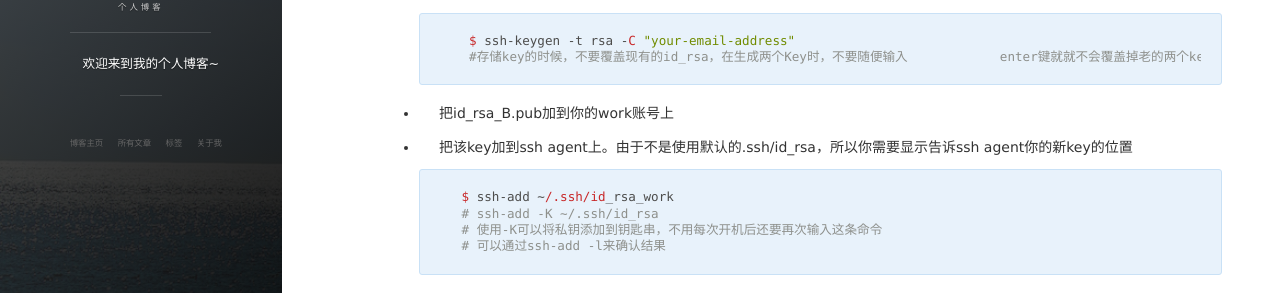
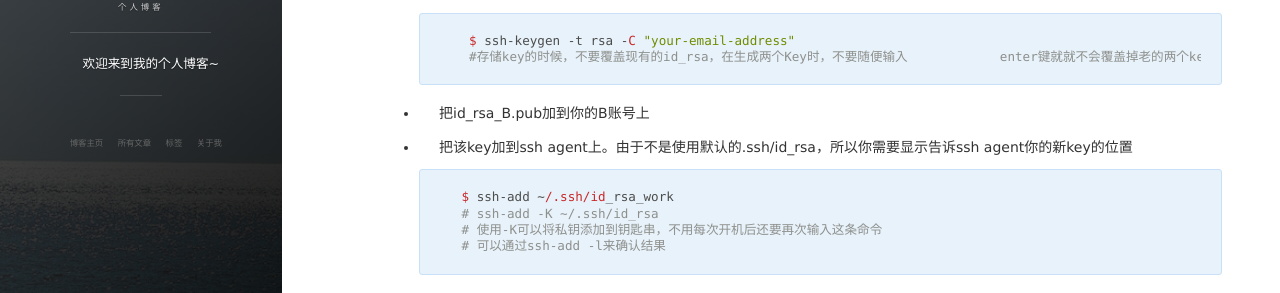
Before and after one commit to SYJshang/SYJshang.github.io, a Jekyll site: the page built from _posts/2019-11-01-在同一台电脑使用两个github账号.md, in a window 1280 px wide and 900 px high. Shown: the part 452-745 px from the top of the window. Built offline with Jekyll 4.4.1, drawn with Linux system fonts in a browser that asks for light colours; nearby versions of some CDN libraries; comment, search, counter and statistics services are not loaded.

Commit message:
Update 2019-11-01-在同一台电脑使用两个github账号.md

```diff
--- a/_posts/2019-11-01-在同一台电脑使用两个github账号.md
+++ b/_posts/2019-11-01-在同一台电脑使用两个github账号.md
@@ -26,7 +26,7 @@ tag: git
 		 $ ssh-keygen -t rsa -C "your-email-address"
 		 #存储key的时候，不要覆盖现有的id_rsa，在生成两个Key时，不要随便输入		 enter键就就不会覆盖掉老的两个key ,使用一个新的名字，比如		 id_rsa_B
 
-* 把id_rsa_B.pub加到你的work账号上
+* 把id_rsa_B.pub加到你的B账号上
 
 * 把该key加到ssh agent上。由于不是使用默认的.ssh/id_rsa，所以你需要显示告诉ssh agent你的新key的位置
 
```
